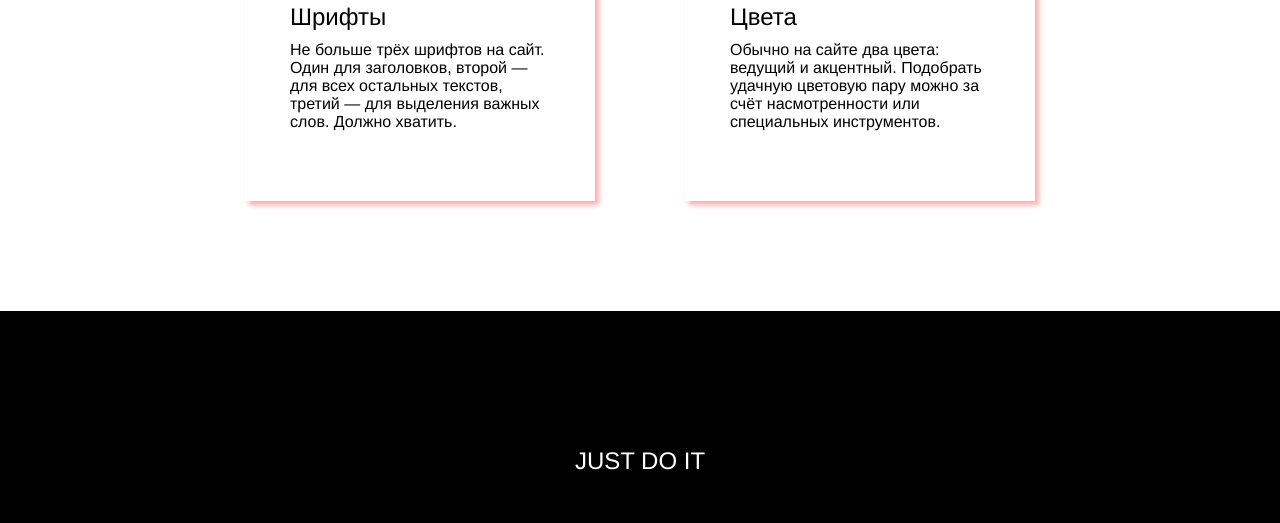
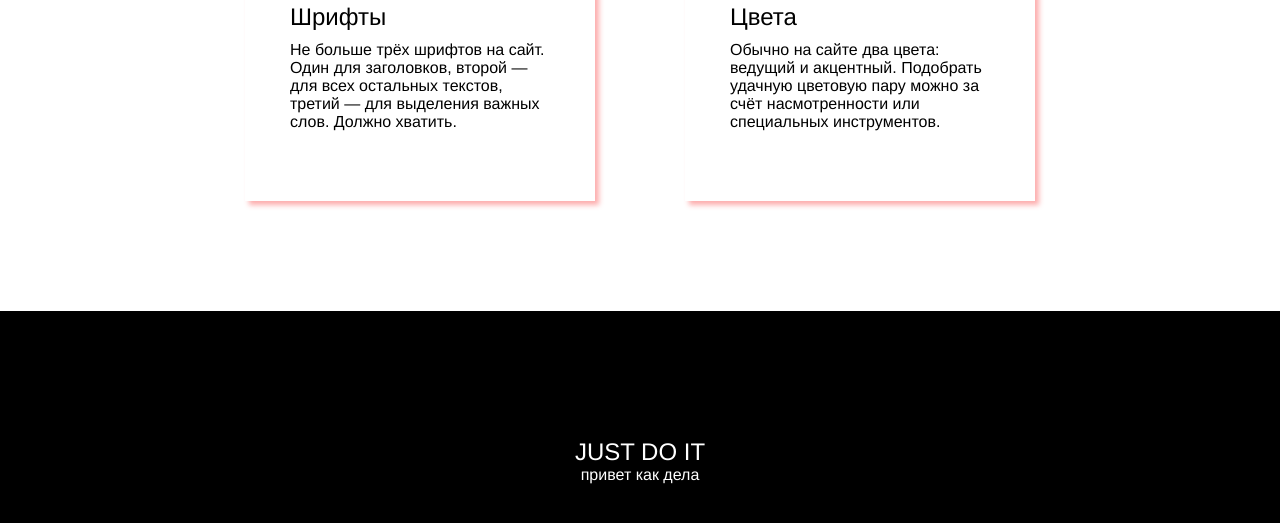
Before and after one commit to Alexandr30081998/My-first-Repository, a plain HTML site: page index.html in a window 1280 px wide. Shown: the part 1345-1868 px from the top of the page. Drawn offline with Linux system fonts and the light colour scheme.

Commit message:
last changes

```diff
--- a/index.html
+++ b/index.html
@@ -44,6 +44,7 @@
   </section>
   <footer class="footer">
     <h4 class="footer-author">JUST DO IT</h4>
+    <h4 class="footer-hui">привет как дела</h4>
   </footer>
 </body>
 </html>
--- a/style.css
+++ b/style.css
@@ -72,9 +72,18 @@ body, h1, h2, h3, h4, p, a {
     height: 300px;
     background-color: black;
     display: flex;
+    flex-direction: column;
+    justify-content: center;
   }
   .footer-author {
     color: white;
     font-size: 24px;
-    margin: auto;
+    display: flex;
+    margin: auto auto 0;
+
   }
+  .footer-hui {
+    color: white;
+    display: flex;
+    margin: 0 auto auto;
+  }
```
